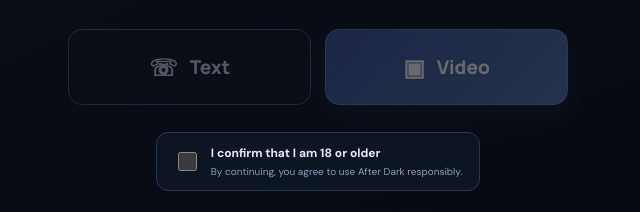
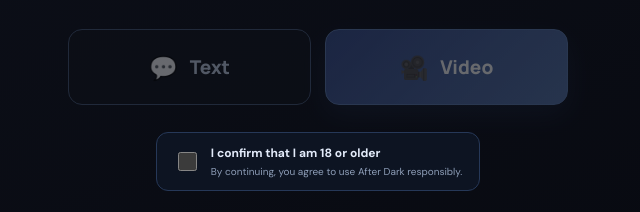
Before and after one commit to raghupathidevi688-oss/after-dark, a plain HTML site: page index.html in a window 1280 px wide. Shown: the part 398-610 px from the top of the page, 322-962 px from the left. Drawn offline with Linux system fonts and the light colour scheme.

Commit message:
Use clearer emojis for landing page chat choices

```diff
--- a/index.html
+++ b/index.html
@@ -42,8 +42,8 @@
       <h1 id="choice-title">How would you like to connect?</h1>
       <p class="choice-copy">Choose how you want to meet someone. We'll take you straight to your chat.</p>
       <div class="choice-actions" aria-label="Choose your chat type">
-        <a class="choice-button" id="text-choice" href="text.html" aria-disabled="true"><span class="choice-icon" aria-hidden="true">☏</span>Text</a>
-        <a class="choice-button video" id="video-choice" href="live.html" aria-disabled="true"><span class="choice-icon" aria-hidden="true">▣</span>Video</a>
+        <a class="choice-button" id="text-choice" href="text.html" aria-disabled="true"><span class="choice-icon" aria-hidden="true">💬</span>Text</a>
+        <a class="choice-button video" id="video-choice" href="live.html" aria-disabled="true"><span class="choice-icon" aria-hidden="true">🎥</span>Video</a>
       </div>
       <label class="choice-age" for="age-confirm">
         <input id="age-confirm" type="checkbox">
```
